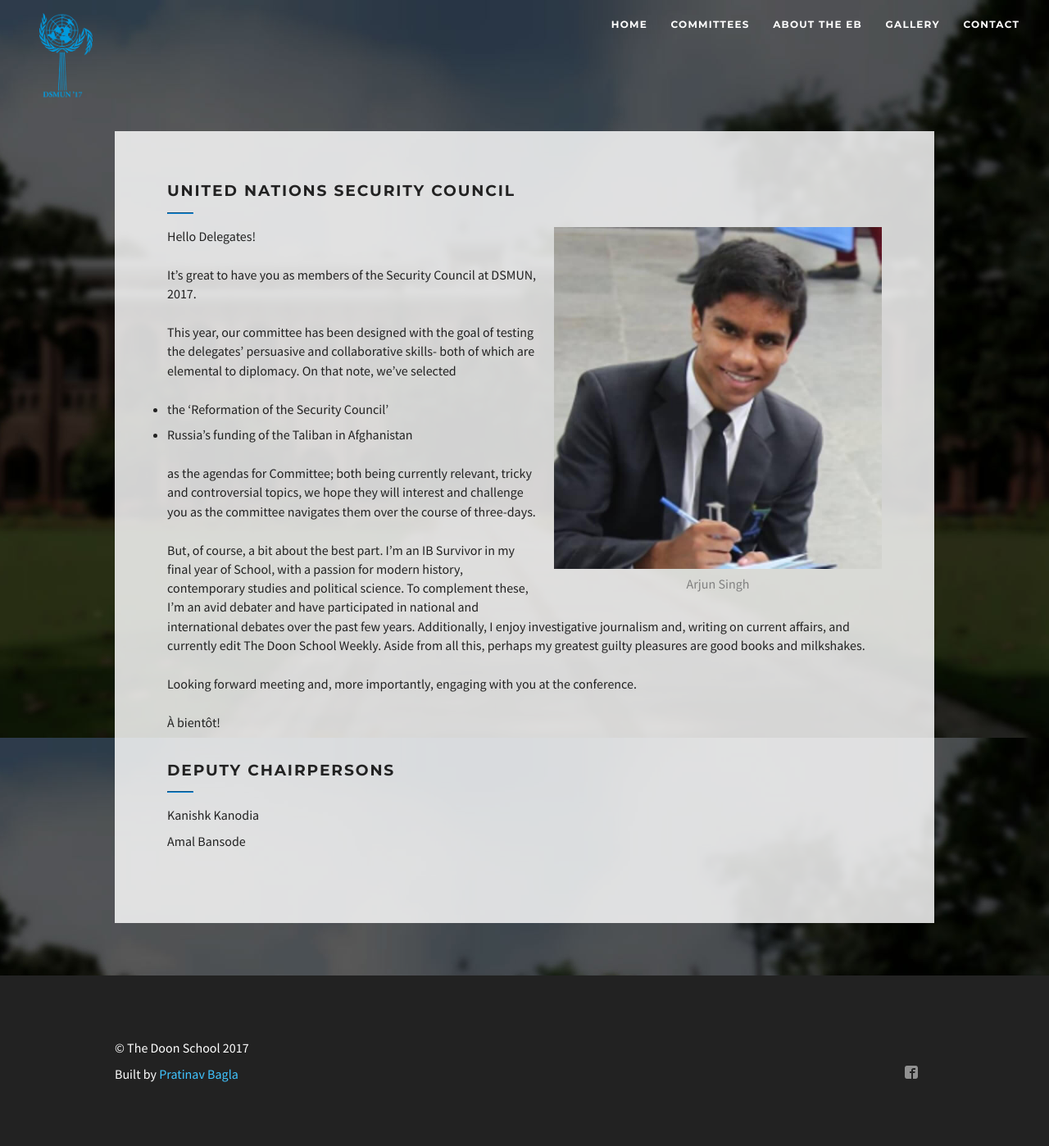
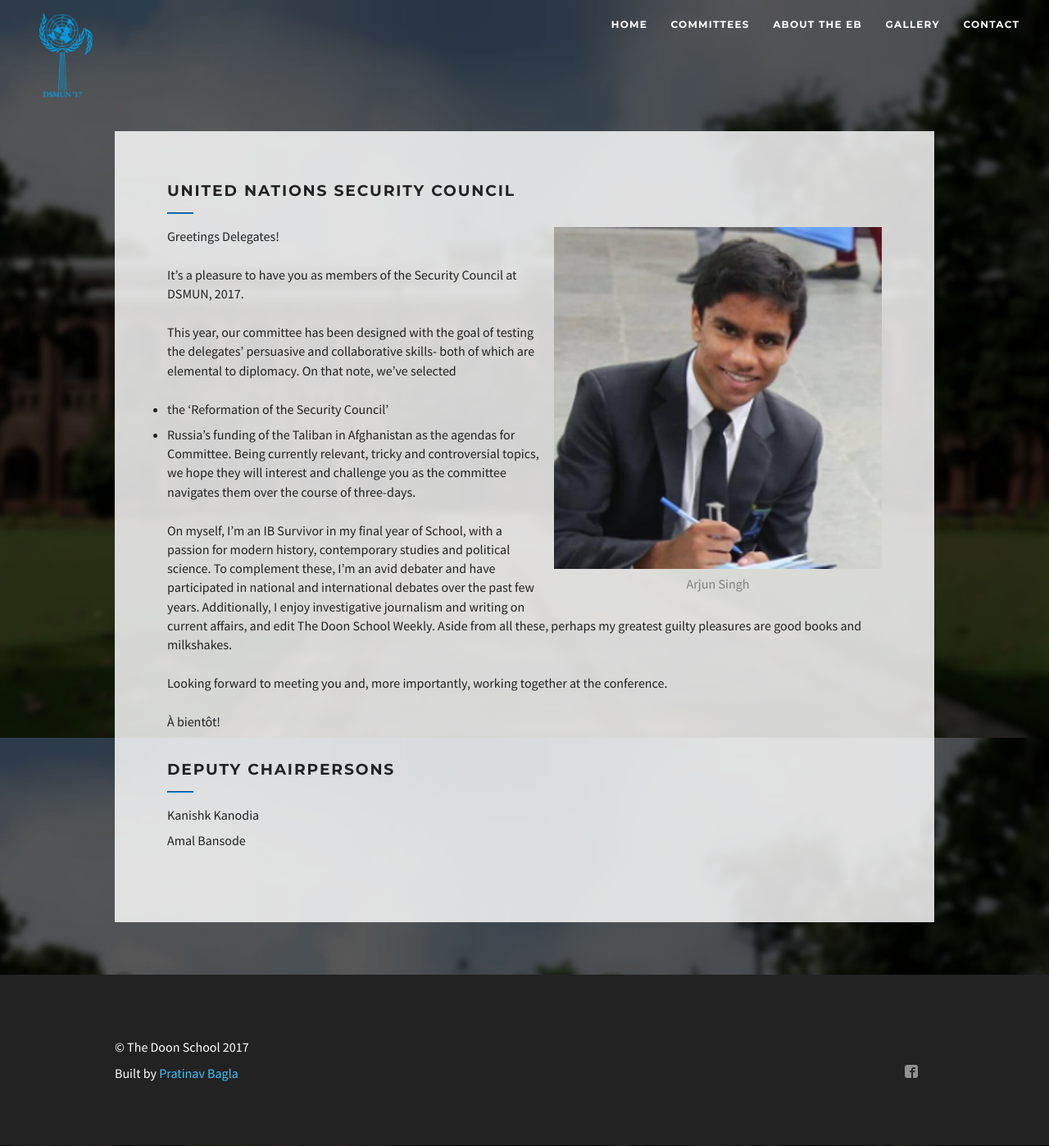
Before and after one commit to pratinav/dsmun17.com, a Jekyll site: the page built from committees/unsc.md, in a window 1280 px wide. Shown: the whole page at 82% size. Built offline with Jekyll 4.4.1, drawn with Linux system fonts in a browser that asks for light colours.

Commit message:
Updated fixes

```diff
--- a/committees/unsc.md
+++ b/committees/unsc.md
@@ -4,20 +4,19 @@ title: United Nations Security Council
 chair: Arjun Singh
 ---
 
-Hello Delegates!
+Greetings Delegates!
 
-It’s great to have you as members of the Security Council at DSMUN, 2017.
+It’s a pleasure to have you as members of the Security Council at DSMUN, 2017.
 
 This year, our committee has been designed with the goal of testing the delegates’ persuasive and collaborative skills- both of which are elemental to diplomacy. On that note, we’ve selected
 
 - the ‘Reformation of the Security Council’
 - Russia’s funding of the Taliban in Afghanistan
+as the agendas for Committee. Being currently relevant, tricky and controversial topics, we hope they will interest and challenge you as the committee navigates them over the course of three-days.
 
-as the agendas for Committee; both being currently relevant, tricky and controversial topics, we hope they will interest and challenge you as the committee navigates them over the course of three-days.
+On myself, I’m an IB Survivor in my final year of School, with a passion for modern history, contemporary studies and political science. To complement these, I’m an avid debater and have participated in national and international debates over the past few years. Additionally, I enjoy investigative journalism and writing on current affairs, and edit The Doon School Weekly. Aside from all these, perhaps my greatest guilty pleasures are good books and milkshakes.
 
-But, of course, a bit about the best part. I’m an IB Survivor in my final year of School, with a passion for modern history, contemporary studies and political science. To complement these, I’m an avid debater and have participated in national and international debates over the past few years. Additionally, I enjoy investigative journalism and, writing on current affairs, and currently edit The Doon School Weekly. Aside from all this, perhaps my greatest guilty pleasures are good books and milkshakes.
-
-Looking forward meeting and, more importantly, engaging with you at the conference.
+Looking forward to meeting you and, more importantly, working together at the conference.
 
 À bientôt!
 
--- a/contact.html
+++ b/contact.html
@@ -17,6 +17,7 @@ description: Contact The Doon School Model United Nations 2017 team
   <h3>Phone</h3>
   <hr> -->
   <ul>
+    <li>dsmun@doonschool.com</li>
     <li>Mr Mohit Sinha: +91 8279824714</li>
     <li>Deep Dhandania: +91 9035012321</li>
     <li>Divij Mullick: +91 9560811790</li>
```
Also changed, not shown: committees/specpol.md (+3 -3 lines).
